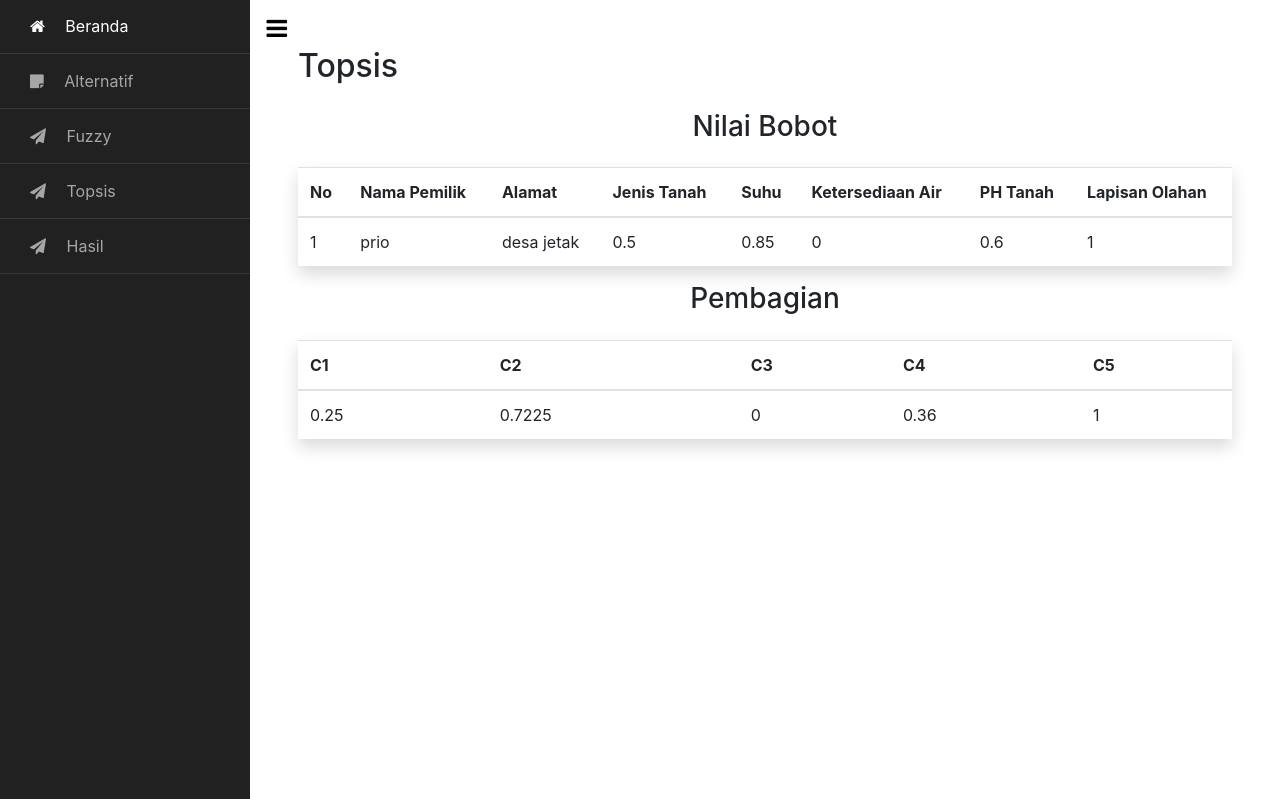
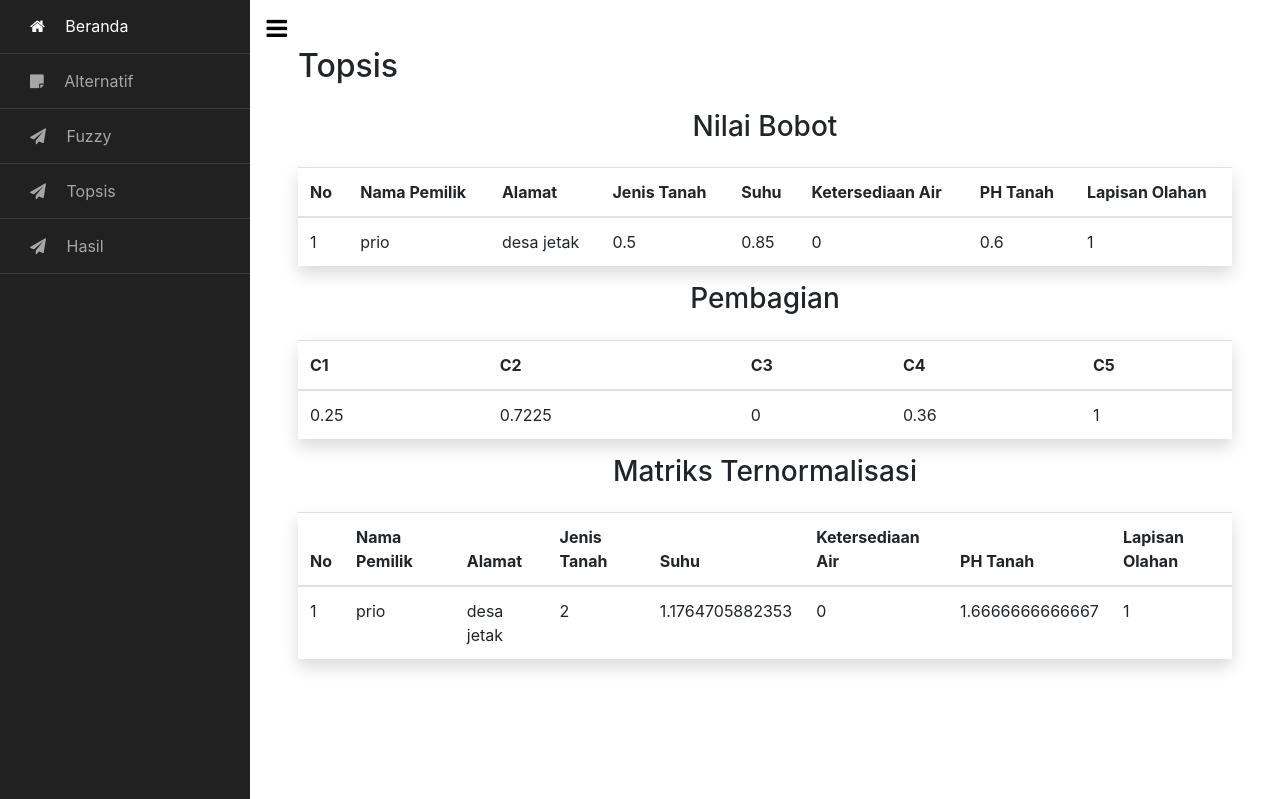
Before and after one commit to irdaislakhuafa/spk_helman_fuzzy_topsis, a PHP site: page /topsis.php in a window 1280 px wide. Shown: the part 67-866 px from the top of the page. Run offline with PHP 8.4, Linux system fonts and the light colour scheme; data comes from the database, SQL or seed files in the repository; some libraries are stand-ins or nearby versions.

Commit message:
added table matriks ternormalisasi

```diff
--- a/topsis.php
+++ b/topsis.php
@@ -11,7 +11,9 @@ createHeader("Topsis");
     createNavbar();
 
     $body = function () {
-        include("db.php"); ?>
+        include("db.php");
+        $crips_global = [];
+    ?>
         <!-- Page Content  -->
         <div id="content" class="p-4 p-md-5 pt-5">
             <h2 class="mb-4">Topsis</h2>
@@ -119,7 +121,17 @@ createHeader("Topsis");
                     foreach ($list_alternatif as $i => $v) {
                         $c5_temp = $conn->query($get_crips . $v["c5"])->fetch_assoc();
                         $c5 += pow(floatval($c5_temp["bobot"]), 2);
-                    } ?>
+                    }
+
+                    // set all crips to global variable
+                    $crips_global = [
+                        "c1" => $c1,
+                        "c2" => $c2,
+                        "c3" => $c3,
+                        "c4" => $c4,
+                        "c5" => $c5,
+                    ];
+                    ?>
                     <tr>
                         <td><?= $c1 ?></td>
                         <td><?= $c2 ?></td>
@@ -130,6 +142,55 @@ createHeader("Topsis");
                 </tbody>
             </table>
             <!-- start pembagian -->
+
+            <!-- start matriks ternormalisasi -->
+            <h3 class="mb-4 text-center text-capitalize">matriks ternormalisasi</h3>
+            <table class="table table-hover shadow">
+                <thead class="text-capitalize">
+                    <th>no</th>
+                    <th>nama pemilik</th>
+                    <th>alamat</th>
+                    <th>jenis tanah</th>
+                    <th>suhu</th>
+                    <th>ketersediaan air</th>
+                    <th>PH tanah</th>
+                    <th>lapisan olahan</th>
+                </thead>
+                <tbody>
+                    <?php
+                    $get_list_alternatif = "SELECT a.id_alternatif, a.nama_pemilik, alamat, a.c1, a.c2, a.c2_real, a.c3, a.c4, a.c4_real, a.c5 FROM alternatif a";
+                    $list_alternatif = $conn->query($get_list_alternatif);
+                    $get_crips = "SELECT bobot FROM crips WHERE id_crips = ";
+
+                    foreach ($list_alternatif as $i => $value) {
+                        $c1 = $conn->query($get_crips . $value["c1"]);
+                        $c1 = $c1->fetch_array();
+
+                        // $c2 = $conn->query($get_crips . $value["c2"]);
+                        // $c2 = $c2->fetch_array();
+
+                        $c3 = $conn->query($get_crips . $value["c3"]);
+                        $c3 = $c3->fetch_array();
+
+                        // $c4 = $conn->query($get_crips . $value["c4"]);
+                        // $c4 = $c4->fetch_array();
+
+                        $c5 = $conn->query($get_crips . $value["c5"]);
+                        $c5 = $c5->fetch_array(); ?>
+                        <tr>
+                            <td><?= ($i + 1) ?></td>
+                            <td><?= $value["nama_pemilik"] ?></td>
+                            <td><?= $value["alamat"] ?></td>
+                            <td><?= ($crips_global["c1"] == 0 ? 0 : $c1["bobot"] / $crips_global["c1"]) ?></td>
+                            <td><?= ($crips_global["c2"] == 0 ? 0 : $value["c2"] / $crips_global["c2"]) ?></td>
+                            <td><?= ($crips_global["c3"] == 0 ? 0 : $c3["bobot"] / $crips_global["c3"]) ?></td>
+                            <td><?= ($crips_global["c4"] == 0 ? 0 : $value["c4"] / $crips_global["c4"]) ?></td>
+                            <td><?= ($crips_global["c5"] == 0 ? 0 : $c5["bobot"] / $crips_global["c5"]) ?></td>
+                        </tr>
+                    <?php } ?>
+                </tbody>
+            </table>
+            <!-- end matriks ternormalisasi -->
         <?php };
 
     createSidebar($body); ?>
```
